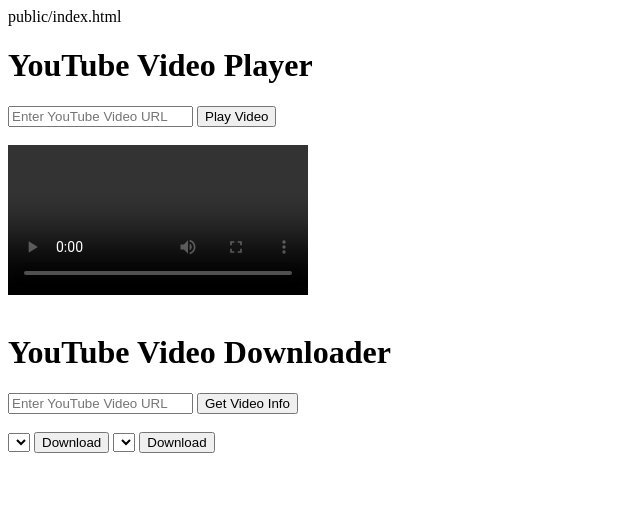
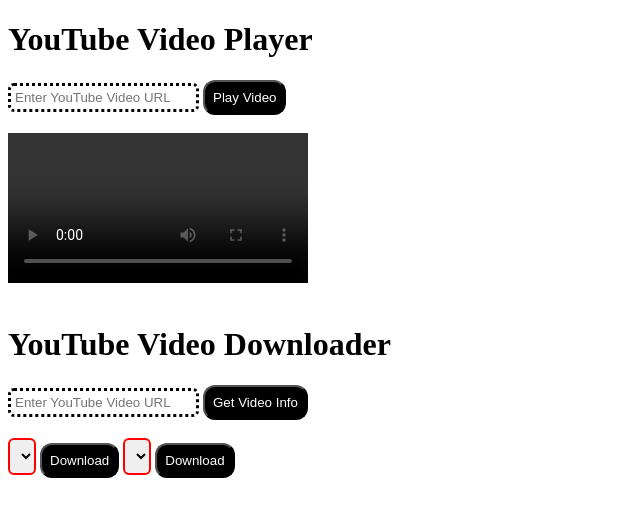
Before and after one commit to thikbaa/ytvdo-download-ffmpeg, a website: page public/index.html in a window 1280 px wide. Shown: the whole page, without its empty margins (0-640 px from the left). Drawn offline with Linux system fonts and the light colour scheme.

Commit message:
trying to deploy 8

```diff
--- a/public/index.html
+++ b/public/index.html
@@ -1,28 +1,25 @@
-public/index.html
-
 <!DOCTYPE html>
 <html lang="en">
-
   <head>
-    <meta charset="UTF-8">
-    <meta name="viewport" content="width=device-width, initial-scale=1.0">
+    <meta charset="UTF-8" />
+    <meta name="viewport" content="width=device-width, initial-scale=1.0" />
     <title>YouTube Video Player</title>
-
+    <link rel="stylesheet" href="style.css">
   </head>
 
   <body>
     <h1>YouTube Video Player</h1>
-    <input type="text" id="videoURL" placeholder="Enter YouTube Video URL">
+    <input type="text" id="videoURL" placeholder="Enter YouTube Video URL" />
     <button onclick="playVideo()">Play Video</button>
-    <br><br>
+    <br /><br />
     <video id="videoPlayer" controls></video>
 
-    <br>
-    <br>
+    <br />
+    <br />
     <h1>YouTube Video Downloader</h1>
-    <input type="text" id="videoURL2" placeholder="Enter YouTube Video URL">
+    <input type="text" id="videoURL2" placeholder="Enter YouTube Video URL" />
     <button onclick="getVideoInfo()">Get Video Info</button>
-    <br><br>
+    <br /><br />
 
     <select id="qualitySelect"></select>
     <button onclick="downloadVideo()">Download</button>
@@ -32,13 +29,13 @@
 
     <script>
       async function playVideo() {
-            const videoURL = document.getElementById('videoURL').value;
+        const videoURL = document.getElementById("videoURL").value;
         if (!videoURL) {
-                alert('Please enter a YouTube video URL');
+          alert("Please enter a YouTube video URL");
           return;
         }
 
-            const videoPlayer = document.getElementById('videoPlayer');
+        const videoPlayer = document.getElementById("videoPlayer");
         videoPlayer.src = `/video?url=${encodeURIComponent(videoURL)}`;
         videoPlayer.load();
       }
@@ -78,51 +75,55 @@
       // const qualityLabel = document.getElementById('qualityLabel');
 
       async function getVideoInfo() {
-            const videoURL = document.getElementById('videoURL2').value;
+        const videoURL = document.getElementById("videoURL2").value;
         if (!videoURL) {
-                alert('Please enter a YouTube video URL');
+          alert("Please enter a YouTube video URL");
           return;
         }
 
-            const response = await fetch(`/video-info?url=${encodeURIComponent(videoURL)}`);
+        const response = await fetch(
+          `/video-info?url=${encodeURIComponent(videoURL)}`
+        );
         const formats = await response.json();
 
-            const qualitySelect = document.getElementById('qualitySelect');
-            const qualitySelect2 = document.getElementById('qualitySelect2');
+        const qualitySelect = document.getElementById("qualitySelect");
+        const qualitySelect2 = document.getElementById("qualitySelect2");
 
-            qualitySelect.innerHTML = '';
-            const formatsWithAudio = formats.filter(format => format.hasAudio);
-            const formatsWithoutAudio = formats.filter(format => !format.hasAudio);
+        qualitySelect.innerHTML = "";
+        const formatsWithAudio = formats.filter((format) => format.hasAudio);
+        const formatsWithoutAudio = formats.filter(
+          (format) => !format.hasAudio
+        );
 
         // Sort formats by resolution (descending order)
         formatsWithoutAudio.sort((a, b) => b.width - a.width);
 
-            formatsWithAudio.forEach(format => {
-                const option2 = document.createElement('option');
+        formatsWithAudio.forEach((format) => {
+          const option2 = document.createElement("option");
           option2.value = format.itag;
           option2.textContent = `${format.qualityLabel} (${format.container}) - ${format.itag} - ${format.bitrate} ${format.quality}`;
           qualitySelect2.appendChild(option2);
         });
 
-            formatsWithoutAudio.forEach(format => {
-                const option = document.createElement('option');
+        formatsWithoutAudio.forEach((format) => {
+          const option = document.createElement("option");
           option.value = format.itag;
           option.textContent = `${format.qualityLabel} (${format.container}) - ${format.itag} - ${format.bitrate} ${format.quality}`;
           qualitySelect.appendChild(option);
         });
       }
 
-
       async function downloadVideo() {
-            const videoURL = document.getElementById('videoURL2').value;
-            const itag = document.getElementById('qualitySelect').value;
+        const videoURL = document.getElementById("videoURL2").value;
+        const itag = document.getElementById("qualitySelect").value;
         if (!videoURL || !itag) {
-                alert('Please select a video quality');
+          alert("Please select a video quality");
           return;
         }
 
-            window.location.href = `/download?url=${encodeURIComponent(videoURL)}&itag=${itag}`;
-
+        window.location.href = `/download?url=${encodeURIComponent(
+          videoURL
+        )}&itag=${itag}`;
 
         // const response = await fetch(`/download?url=${encodeURIComponent(videoURL)}&itag=${itag}`);
         // const totalSize = parseInt(response.headers.get('content-length'));
@@ -167,18 +168,17 @@
       //// here download video with audio already
 
       async function downloadMyVideo() {
-            const videoURL = document.getElementById('videoURL2').value;
-            const itag = document.getElementById('qualitySelect2').value;
+        const videoURL = document.getElementById("videoURL2").value;
+        const itag = document.getElementById("qualitySelect2").value;
         if (!videoURL || !itag) {
-                alert('Please select a video quality');
+          alert("Please select a video quality");
           return;
         }
 
-            window.location.href = `/download-alraudio?url=${encodeURIComponent(videoURL)}&itag=${itag}`;
+        window.location.href = `/download-alraudio?url=${encodeURIComponent(
+          videoURL
+        )}&itag=${itag}`;
       }
-
-
     </script>
   </body>
-
 </html>
--- /dev/null
+++ b/public/style.css
@@ -0,0 +1,33 @@
+
+video {
+    max-height: 200px !important;
+}
+
+button {
+    padding: 8px;
+    border-radius: 12px;
+    color: white;
+ background-color: black;
+
+
+}
+
+select{
+border: 2px solid red;
+border-radius: 6px;
+padding: 2px;
+font-size: x-large;
+font: bold;
+
+}
+
+input{
+    padding: 4px;
+    border: 3px dotted black;
+    border-radius: 6px;
+}
+#progressBar{
+
+    color: red;
+    background-color: red;
+}
```
Lines whose indentation alone changed are shown as unchanged.
